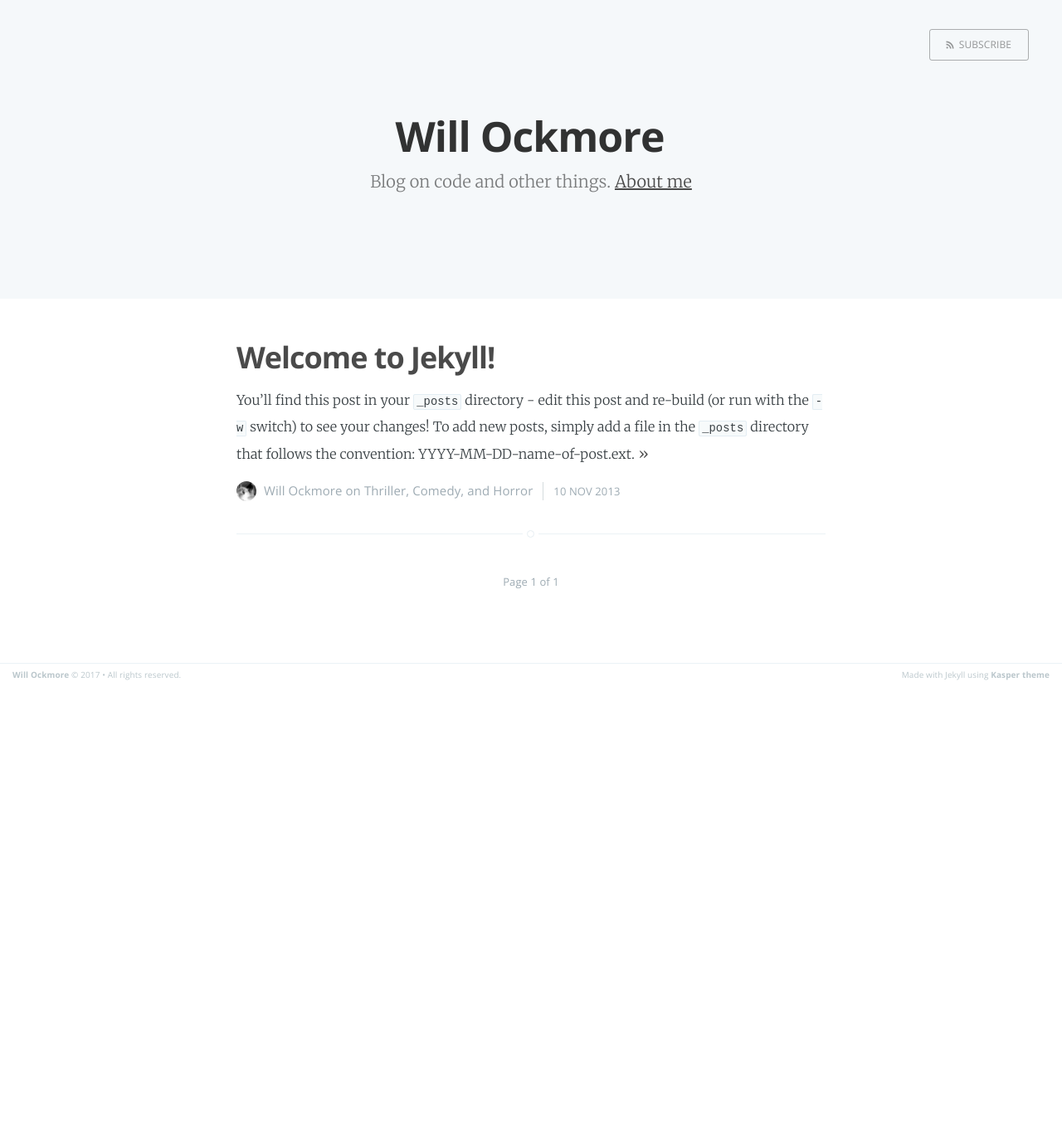
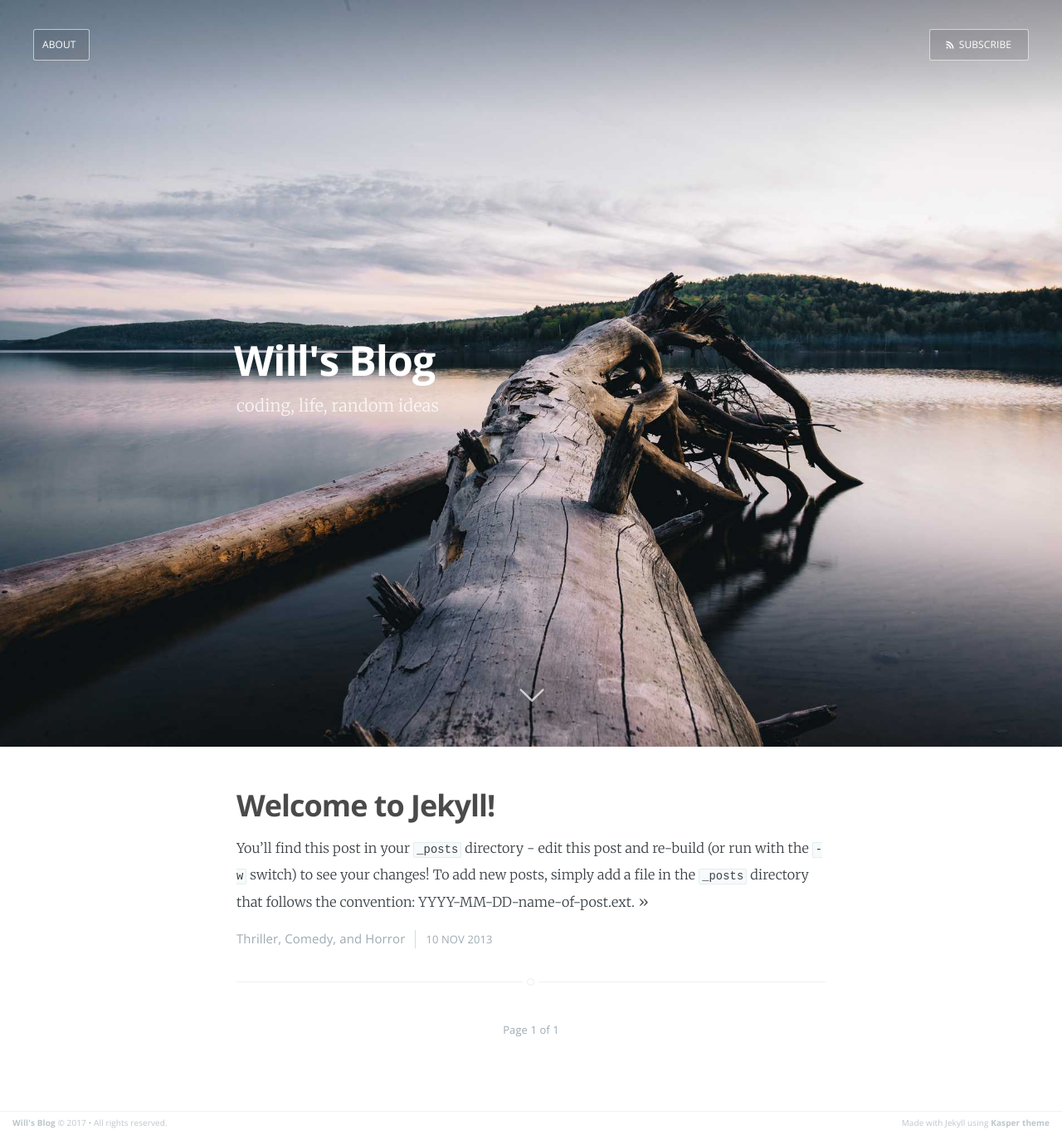
Before and after one commit to will-ockmore/will-ockmore.github.io, a Jekyll site: the page built from index.html, in a window 1280 px wide. Shown: the whole page at 83% size. Built offline with Jekyll 4.4.1, drawn with Linux system fonts in a browser that asks for light colours; the list of posts is cut into pages by our own code; before the commit the page ends 900 px from its top, so only the background shows below that.

Commit message:
update index and add splash image

```diff
--- a/_config.yml
+++ b/_config.yml
@@ -1,12 +1,12 @@
-name: Will Ockmore
-description: Blog on code and other things
+name: Will's Blog
+description: coding, life, random ideas
 meta_description: "Blog site, by Will Ockmore"
 
 markdown: kramdown
 highlighter: rouge
 logo: false
 paginate: 15
-baseurl: ''
+baseurl: /
 domain_name: 'http://willockmore.com'
 google_analytics: 'UA-XXXXXXXX-X'
 plugins: [jekyll-paginate]
@@ -14,3 +14,9 @@ plugins: [jekyll-paginate]
 # Details for the RSS feed generator
 url:            'http://willockmore.com'
 author:         'Will Ockmore'
+
+# don't clean these from build folder
+keep_files: ['.git', '.static']
+
+# exclude these from build
+exclude: ['build.sh', 'README.md', 'LICENSE.md']
--- a/_layouts/post.html
+++ b/_layouts/post.html
@@ -64,7 +64,7 @@ post_class: post-template
             <!-- If we want to display author's name and bio -->
             {% if site.author %}
                 <figure class="author-image">
-                    <a class="img" href="{{ site.baseurl }}" style="background-image: url(/assets/images/profile.png)">
+                    <a class="img" href="{{ site.baseurl }}" style="background-image: url(/assets/images/profile.jpg)">
                     <span class="hidden">{{site.author}}'s Picture</span></a>
                 </figure>
                 <section class="author">
--- a/assets/css/screen.css
+++ b/assets/css/screen.css
@@ -475,7 +475,6 @@ margin on the iframe, cause it breaks stuff. */
     width: 100%;
     height: 100%;
     margin-bottom: 5rem;
-    text-align: center;
     background: #222 no-repeat center center;
     background-size: cover;
     overflow: hidden;
@@ -690,7 +689,7 @@ margin on the iframe, cause it breaks stuff. */
 }
 
 .no-cover .page-description {
-    color: rgba(0,0,0,0.5);
+    color: white;
 }
 
 .no-cover .main-nav.overlay .back-button,
--- a/index.html
+++ b/index.html
@@ -1,7 +1,7 @@
 ---
 layout: default
 title: Home
-cover: false
+cover: img/log_cmp.jpg
 about: 'about.html'
 ---
 
@@ -13,13 +13,13 @@ about: 'about.html'
                 </a>
             {% endif %}
         <a class="subscribe-button icon-feed" href="{{ site.baseurl }}feed.xml">Subscribe</a>
+        {% if page.about %} <a class="back-button" href="{{ site.baseurl }}{{ page.about }}"> About </a> {% endif %}
     </nav>
     <div class="vertical">
         <div class="main-header-content inner">
             <h1 class="page-title">{{ site.name }}</h1>
             <h2 class="page-description">
-                {% if site.description %} {{ site.description }}. {% endif %}
-                {% if page.about %} <a href='{{ site.baseurl }}{{ page.about }}'> About me </a> {% endif %}
+                {% if site.description %} {{ site.description }} {% endif %}
             </h2>
         </div>
     </div>
@@ -44,12 +44,8 @@ about: 'about.html'
             {{ post.excerpt }} <a class="read-more" href="{{ post.url }}">&raquo;</a>
         </section>
         <footer class="post-meta">
-            {% if site.author %}
-                <img class="author-thumb" src="/assets/images/profile.png" alt="Author's profile picture" nopin="nopin" />
-                {{ site.author }}
-            {% endif %}
             {% if post.categories.size > 0 %}
-                {{ post.categories | array_to_sentence_string | prepend: 'on ' }}
+                {{ post.categories | array_to_sentence_string }}
             {% endif %}
             <time class="post-date" datetime="{{ post.date | date:"%Y-%m-%d" }}">
                 {{ post.date | date_to_string }}
```
Also changed, not shown: assets/images/profile.jpg (renamed from img/profile.jpg), img/log_cmp.jpg (added), 1 other file.
